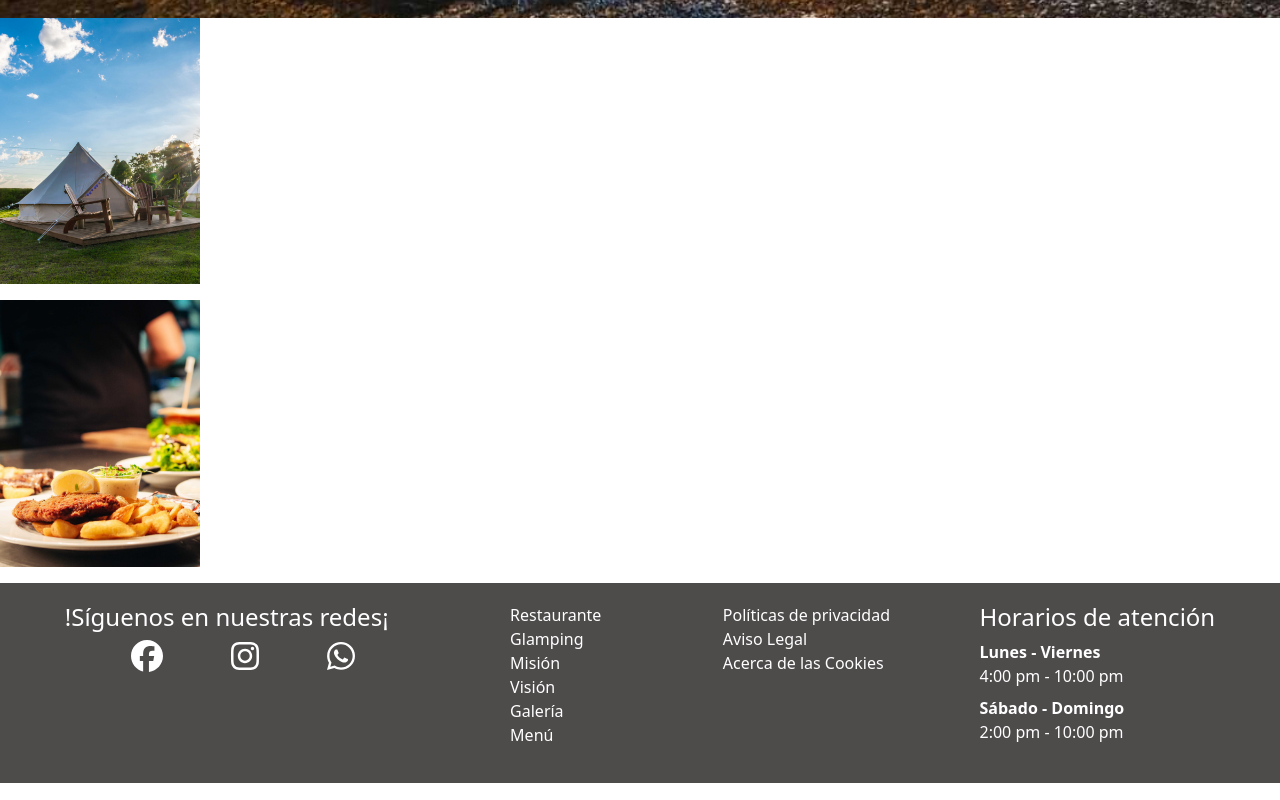
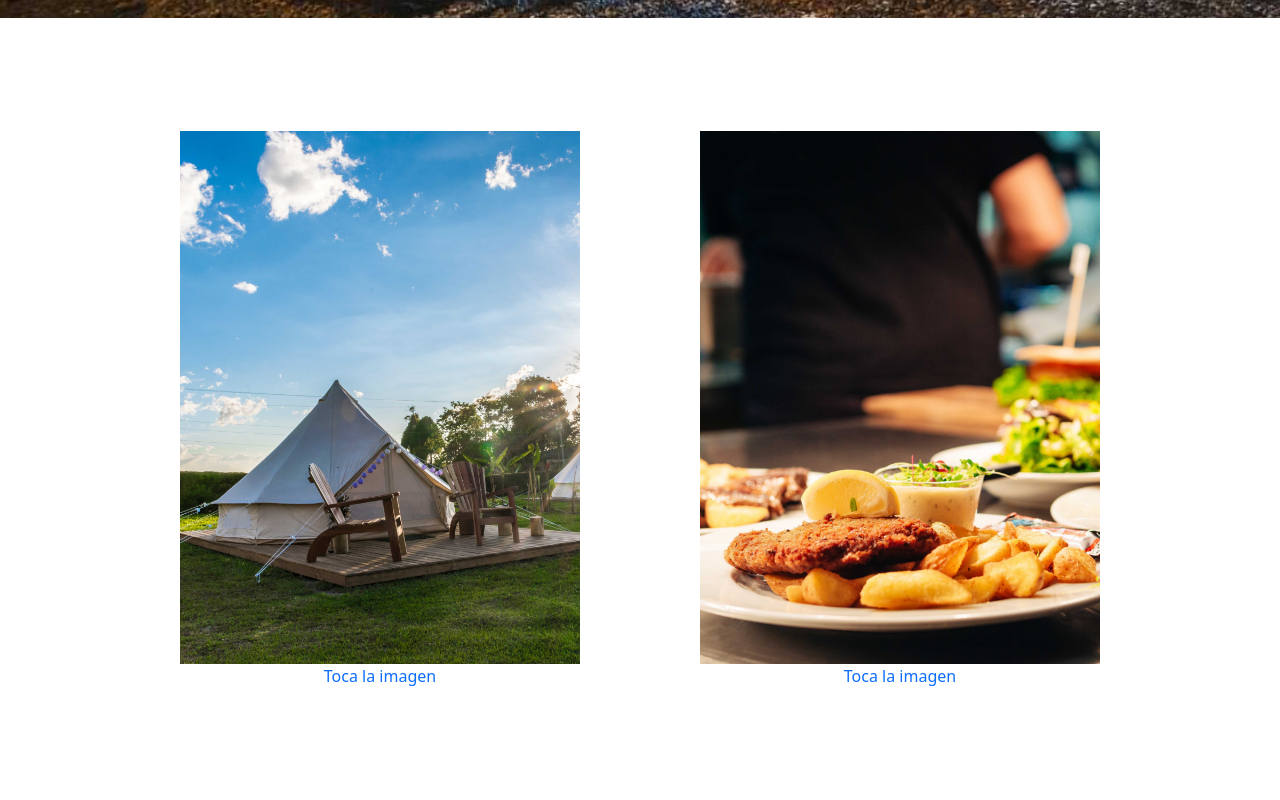
Before and after one commit to MDForero/miradorpanorama, a React (Create React App) app: page /servicios in a window 1280 px wide. Shown: the part 600-1400 px from the top of the page. Built offline with nearby package versions, Linux system fonts and the light colour scheme.

Commit message:
servicios actualizados y estilos aplicados las fotografias ya redirigen al restaurante y al apartado de gampling

```diff
--- a/src/App.css
+++ b/src/App.css
@@ -1,5 +1,8 @@
 
 /* Nav */
+a{
+  text-decoration: none;
+}
 nav a{
   float: left;
   display: block;
@@ -53,7 +56,20 @@ footer li{
   height: 70vh;
   color: white;
 }
-
+/* Sección central*/
+.center{
+  display: flex;
+  height: 100vh;
+  justify-content: center;
+  align-items: center;
+}
+#servicios{
+  display: inline-flex;
+  margin: auto;
+}
+#servicios a{
+  margin: 0px 60px;
+}
 @media screen and (max-width: 600px) {
   footer {
     display: block;
--- a/src/pages/Services.js
+++ b/src/pages/Services.js
@@ -14,18 +14,26 @@ const Services = () => {
           <p>Lorem ipsum dolor sit amet, consectetur adipiscing elit, sed do eiusmod tempor incididunt ut labore et dolore magna aliqua. Ut enim ad minim veniam, quis nostrud exercitation ullamco laboris nisi ut aliquip ex ea commodo consequat. Duis aute irure dolor in reprehenderit in voluptate velit esse cillum dolore eu fugiat nulla pariatur. Excepteur sint occaecat cupidatat non proident, sunt in culpa qui officia deserunt mollit anim id est laborum.</p>
         </div>
       </main>
-      <section>
+      <section className='center'>
+        <div id="servicios">
+          <Link to="/glamping">
 
-        <Link to="/glamping">
             <figure>
-            <img src={glamping} width="200px" />
+              <img src={glamping} width="400px" />
+              <center>
+                <figcaption>Toca la imagen</figcaption>
+              </center>
             </figure>
           </Link>
           <Link to="/restaurante">
             <figure>
-            <img src={restaurante} alt="imagen de restaurante que redirecciona a " width="200px" />
+              <img src={restaurante} alt="" width="400px" />
+              <center>
+                <figcaption>Toca la imagen</figcaption>
+              </center>
             </figure>
           </Link>
+        </div>
 
       </section>
     </div>
```
Lines whose indentation alone changed are shown as unchanged.
